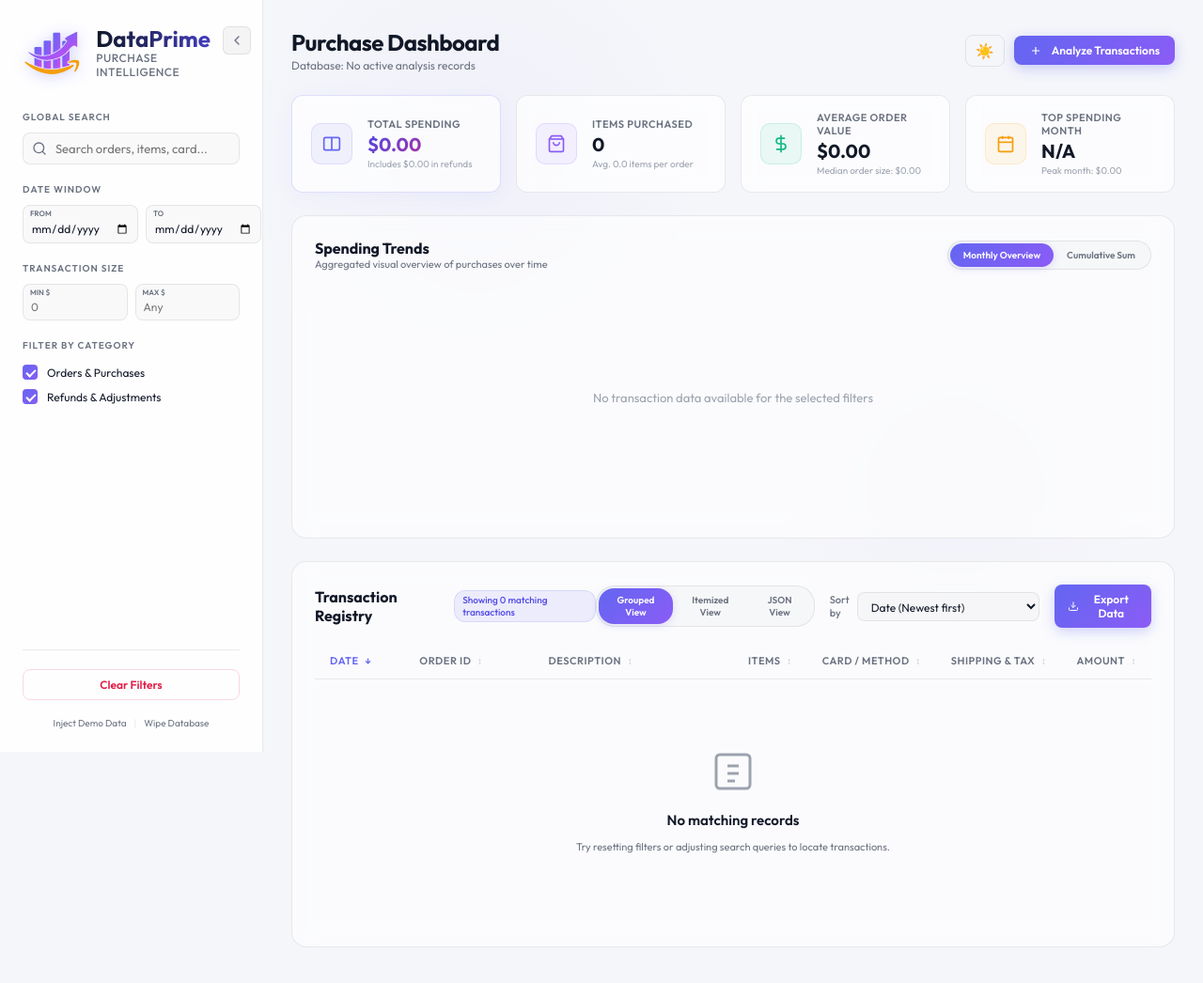
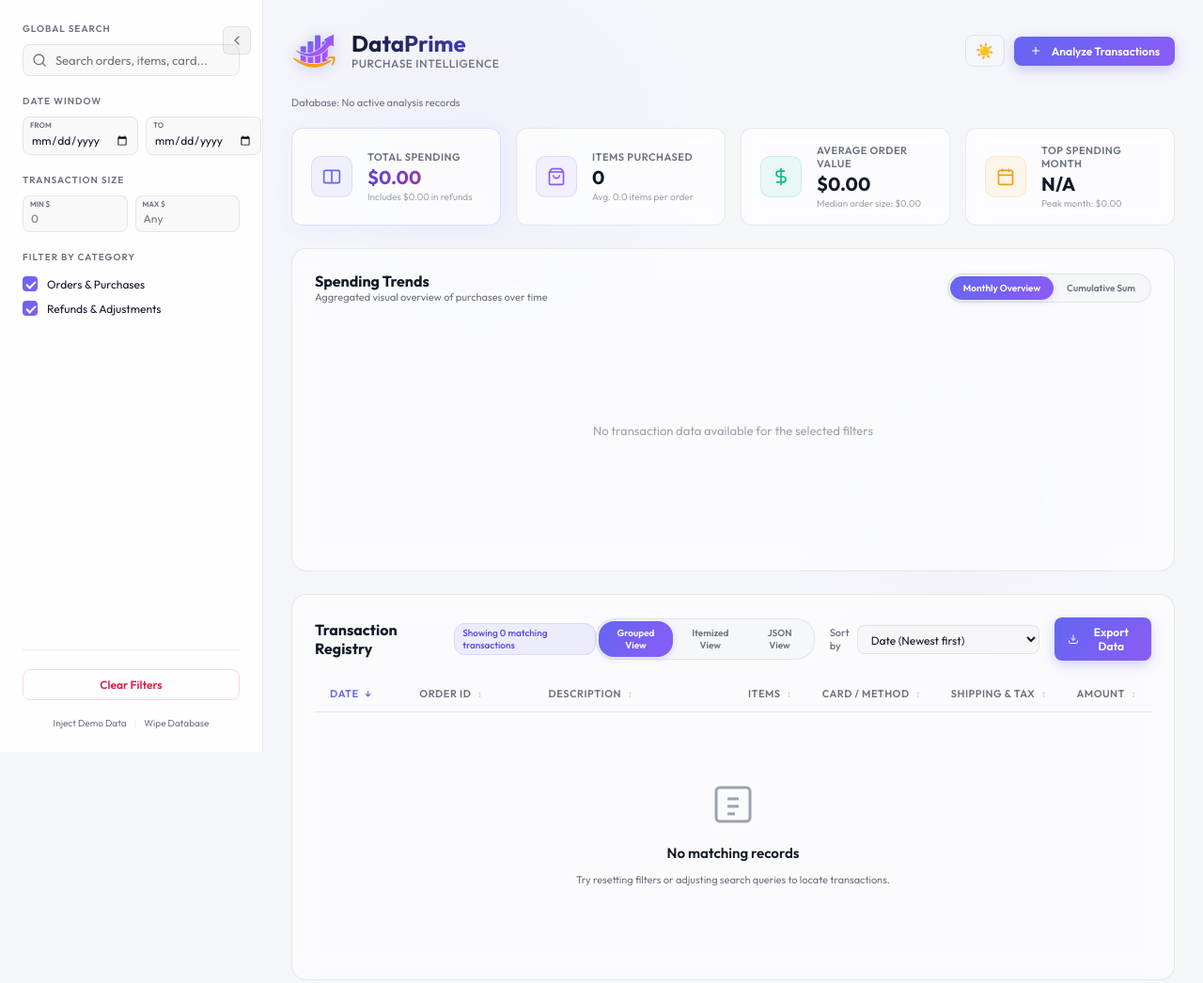
Before and after one commit to juftin/dataprime, a browser extension: page dashboard/results.html in a window 1280 px wide. Shown: the whole page at 94% size. Drawn offline with Linux system fonts and the light colour scheme.

Commit message:
💄 Move brand from sidebar to main header
Remove "Purchase Dashboard" heading and replace with the DataPrime
logo + "Purchase Intelligence" tagline in the main header. Move
sync status to a bar below the header.

```diff
--- a/dashboard/results.css
+++ b/dashboard/results.css
@@ -455,16 +455,21 @@ body::after {
   margin-bottom: 24px;
 }
 
-.header-title h2 {
-  font-size: 24px;
-  font-weight: 800;
-  letter-spacing: -0.5px;
-}
-
-.header-title p {
-  font-size: 12px;
-  color: var(--text-muted);
-  margin-top: 2px;
+.header-brand {
+  display: flex;
+  align-items: center;
+  gap: 16px;
+}
+
+.header-brand .logo-orb {
+  width: 48px;
+  height: 48px;
+}
+
+.sync-status {
+  font-size: 11px;
+  color: var(--text-muted);
+  margin-bottom: 20px;
 }
 
 .refresh-btn {
--- a/dashboard/results.html
+++ b/dashboard/results.html
@@ -39,16 +39,6 @@
             <polyline points="15 18 9 12 15 6"></polyline>
           </svg>
         </button>
-        <div class="brand">
-          <div class="logo-orb">
-            <img src="../icons/logo.svg" alt="DataPrime Logo" />
-          </div>
-          <div class="brand-text">
-            <h1>DataPrime</h1>
-            <p>Purchase Intelligence</p>
-          </div>
-        </div>
-
         <nav class="sidebar-nav">
           <!-- Search -->
           <div class="filter-section">
@@ -175,9 +165,14 @@
       <main class="main-content">
         <!-- Top Action Bar -->
         <header class="main-header">
-          <div class="header-title">
-            <h2>Purchase Dashboard</h2>
-            <p id="syncTime">Database: Syncing status...</p>
+          <div class="header-brand">
+            <div class="logo-orb">
+              <img src="../icons/logo.svg" alt="DataPrime Logo" />
+            </div>
+            <div class="brand-text">
+              <h1>DataPrime</h1>
+              <p>Purchase Intelligence</p>
+            </div>
           </div>
           <div
             class="header-actions"
@@ -210,6 +205,8 @@
             </button>
           </div>
         </header>
+
+        <div class="sync-status" id="syncTime">Database: Syncing status...</div>
 
         <!-- Grid of KPI Cards -->
         <section class="kpi-grid">
```
